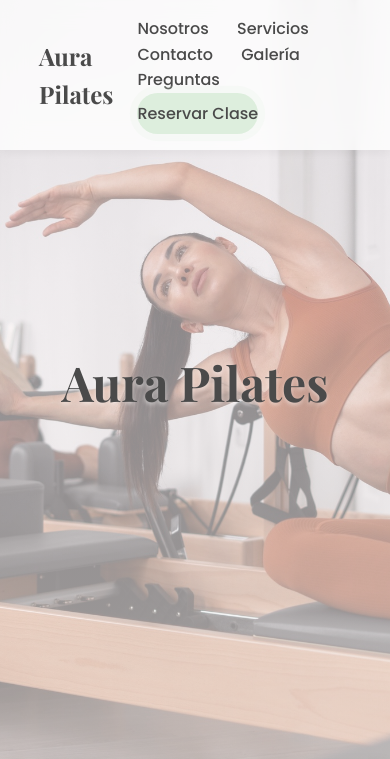
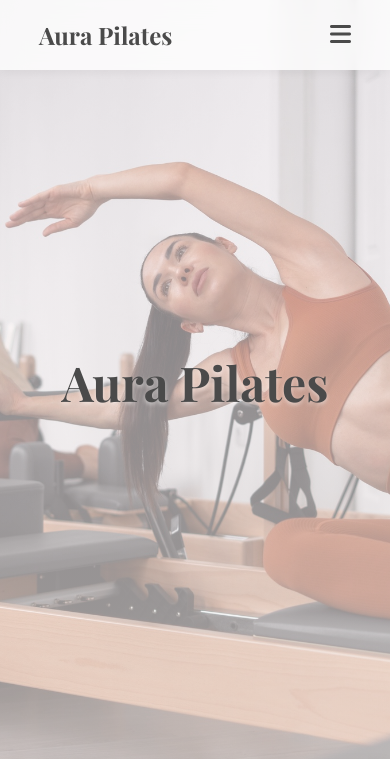
Before and after one commit to TonyMarzano/AuraPilates, a Flask app: page / in a window 390 px wide. Shown: the top 759 px of the page. Run offline with Flask 3, Linux system fonts and the light colour scheme.

Commit message:
Hamburger menu

```diff
--- a/static/css/style.css
+++ b/static/css/style.css
@@ -541,3 +541,57 @@ details[open] summary::after {
     text-transform: uppercase;
     letter-spacing: 1px;
 }
+
+/* --- Mejoras para el Navbar Responsive --- */
+
+/* Ocultar el botón hamburguesa por defecto en Desktop */
+.mobile-menu-btn {
+    display: none;
+    background: none;
+    border: none;
+    font-size: 1.5rem;
+    color: var(--color-texto-oscuro);
+    cursor: pointer;
+}
+
+@media (max-width: 768px) {
+    .mobile-menu-btn {
+        display: block; /* Aparece en móviles */
+    }
+
+    .nav-links {
+        display: none; /* Se oculta por defecto en móviles */
+        flex-direction: column;
+        position: absolute;
+        top: 100%;
+        left: 0;
+        width: 100%;
+        background-color: rgba(255, 255, 255, 0.98);
+        backdrop-filter: blur(10px);
+        padding: 2rem;
+        box-shadow: 0 10px 15px rgba(0,0,0,0.05);
+        text-align: center;
+        gap: 1.5rem;
+    }
+
+    /* Clase que activaremos con JS para mostrar el menú */
+    .nav-links.active {
+        display: flex;
+        animation: fadeInDown 0.4s ease forwards;
+    }
+
+    .nav-links a {
+        margin-left: 0;
+        font-size: 1.2rem;
+    }
+
+    .nav-btn {
+        width: fit-content;
+        align-self: center;
+    }
+}
+
+@keyframes fadeInDown {
+    from { opacity: 0; transform: translateY(-10px); }
+    to { opacity: 1; transform: translateY(0); }
+}
--- a/static/js/main.js
+++ b/static/js/main.js
@@ -47,3 +47,26 @@ const sectionObserver = new IntersectionObserver((entries) => {
 document.querySelectorAll('section').forEach(section => {
     sectionObserver.observe(section);
 });
+
+
+// Lógica para el menú hamburguesa
+const menuBtn = document.querySelector('.mobile-menu-btn');
+const navLinks = document.querySelector('.nav-links');
+
+menuBtn.addEventListener('click', () => {
+    navLinks.classList.toggle('active');
+    // Cambiar el icono de hamburguesa por una X al abrir
+    const icon = menuBtn.querySelector('i');
+    icon.classList.toggle('fa-bars');
+    icon.classList.toggle('fa-times');
+});
+
+// Cerrar el menú automáticamente al hacer clic en un enlace
+document.querySelectorAll('.nav-links a').forEach(link => {
+    link.addEventListener('click', () => {
+        navLinks.classList.remove('active');
+        const icon = menuBtn.querySelector('i');
+        icon.classList.add('fa-bars');
+        icon.classList.remove('fa-times');
+    });
+});
--- a/templates/index.html
+++ b/templates/index.html
@@ -14,11 +14,19 @@
 <body>
 
     <nav class="main-nav">
-        <a href="#inicio" class="logo-nav">Aura Pilates</a>
+        <div class="logo-nav">Aura Pilates</div>
+
+        <button class="mobile-menu-btn" aria-label="Abrir menú">
+            <i class="fas fa-bars"></i>
+        </button>
+
         <div class="nav-links">
-            <a href="#nosotros">Nosotros</a> <a href="#servicios">Servicios</a>
-            <a href="#contact">Contacto</a> <a href="#galeria">Galería</a> <a href="#preguntas">Preguntas</a>
-            <a href="{{ data.whatsapp_link }}" target="_blank" class="nav-btn">Reservar Clase</a>
+            <a href="#nosotros">Nosotros</a>
+            <a href="#servicios">Servicios</a>
+            <a href="#contacto">Contacto</a>
+            <a href="#galeria">Galería</a>
+            <a href="#preguntas">Preguntas</a>
+            <a href="https://wa.me/5492645551234" class="nav-btn">Reservar Clase</a>
         </div>
     </nav>
 
```
